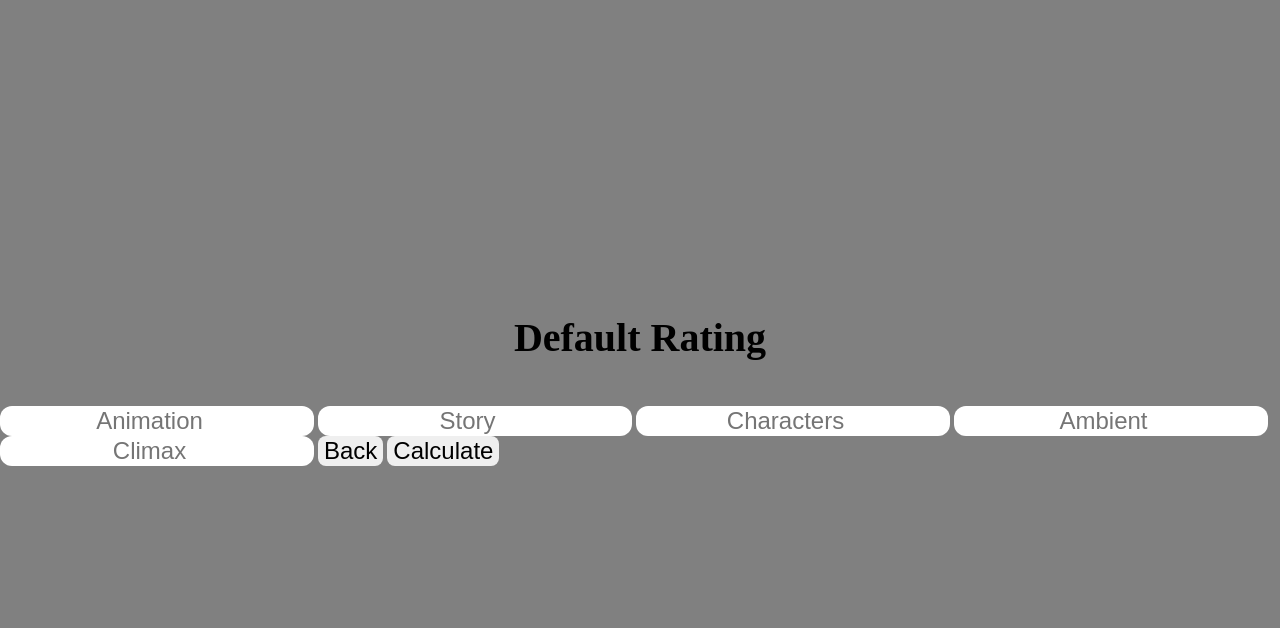
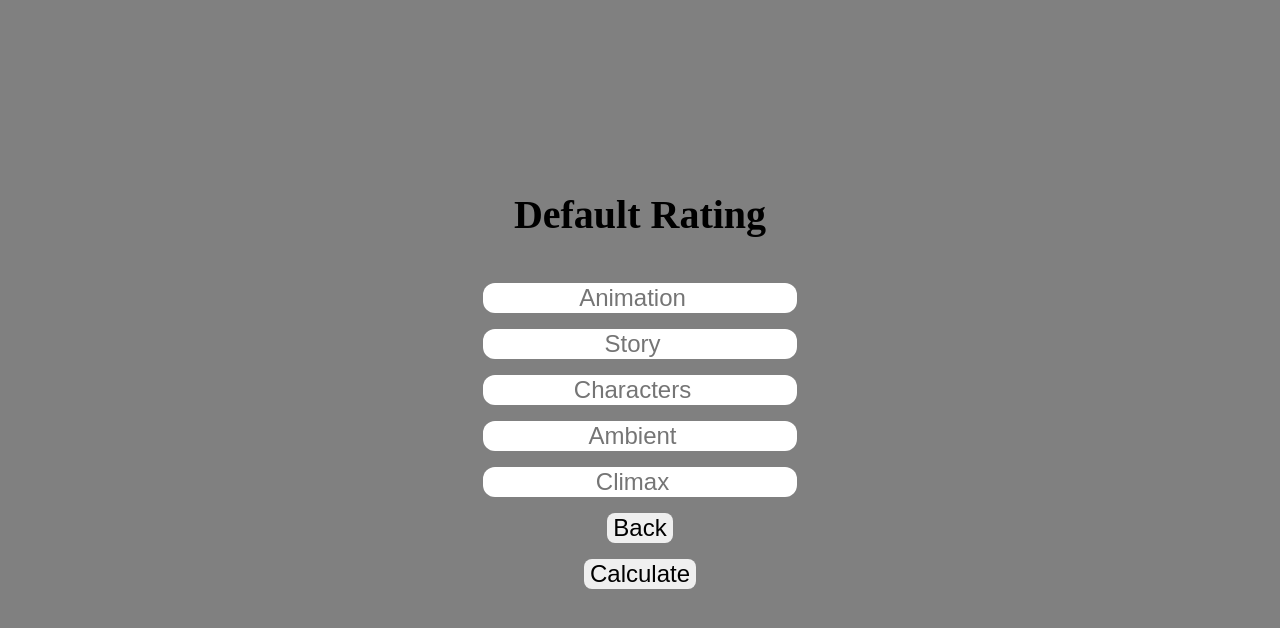
Before and after one commit to xandymagnus/averating, a plain HTML site: page index.html in a window 1280 px wide. Both pictures are taken after a click on the button "Default". Drawn offline with Linux system fonts and the light colour scheme.

Commit message:
change #form to .form (switch id for class)

```diff
--- a/style.css
+++ b/style.css
@@ -47,7 +47,7 @@ body {
     margin-bottom: 2rem;
 }
 
-#form {
+.form {
     display: flex;
     align-items: center;
     flex-direction: column;
```
